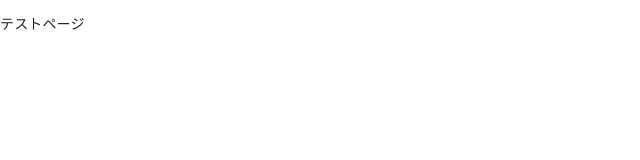
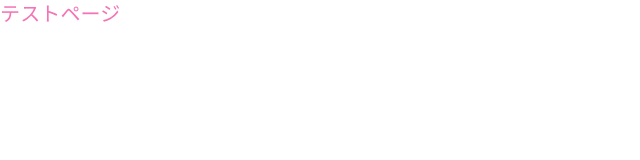
Before and after one commit to Syunki0403/chocomint, a Next.js app: page /formik-test in a window 1280 px wide. Shown: the top 160 px of the page, without its empty margins (0-640 px from the left). Built offline with nearby package versions, Linux system fonts and the light colour scheme.

Commit message:
tailwindcssの追加

```diff
--- a/package.json
+++ b/package.json
@@ -16,9 +16,11 @@
     "@reduxjs/toolkit": "^1.6.1",
     "@types/react-redux": "^7.1.18",
     "@types/redux-logger": "^3.0.9",
+    "autoprefixer": "^10.3.2",
     "axios": "^0.21.1",
     "formik": "^2.2.9",
     "next": "11.1.0",
+    "postcss": "^8.3.6",
     "react": "17.0.2",
     "react-dom": "17.0.2",
     "react-redux": "^7.2.4",
--- /dev/null
+++ b/postcss.config.js
@@ -0,0 +1,6 @@
+module.exports = {
+  plugins: {
+    tailwindcss: {},
+    autoprefixer: {},
+  },
+};
--- a/src/pages/formik-test/index.tsx
+++ b/src/pages/formik-test/index.tsx
@@ -4,7 +4,7 @@ import { LabelAndTextField } from '../../components/molecules/index';
 const FormikTest = () => {
   return (
     <div>
-      <p>テストページ</p>
+      <p className="text-pink-400 text-xl">テストページ</p>
     </div>
   );
 };
--- /dev/null
+++ b/src/styles/css/global.css
@@ -0,0 +1,3 @@
+@import "tailwindcss/base";
+@import "tailwindcss/components";
+@import "tailwindcss/utilities";
```
Also changed, not shown: src/pages/_app.tsx (+7 -2 lines), 1 other file (tests, documents, lock files or other folders).
